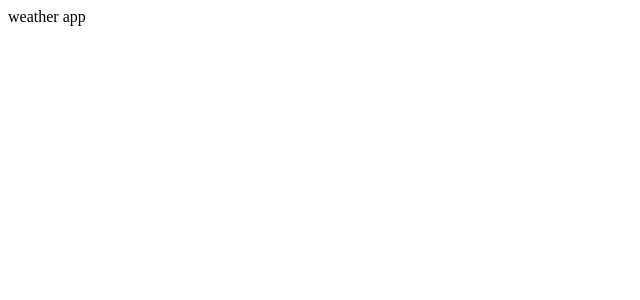
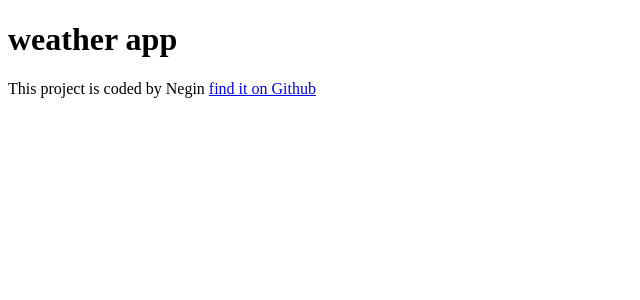
Before and after one commit to Neginrmn/shecodes-react-weather, a React (Create React App) app: page / in a window 1280 px wide. Shown: the top 300 px of the page, without its empty margins (0-640 px from the left). Built offline with nearby package versions, Linux system fonts and the light colour scheme.

Commit message:
added footer

```diff
--- a/src/App.js
+++ b/src/App.js
@@ -4,7 +4,10 @@ import './App.css';
 export default function App() {
   return (
     <div className="App">
-  weather app
+      <h1>weather app </h1>
+      <footer>
+  This project is coded by Negin{" "}<a href='https://app.netlify.com/sites/reactweatherapp4shecodes/settings/domain' target='_blank' rel="noreferrer">find it on Github</a>
+  </footer>
     </div>
   );
 }
```
